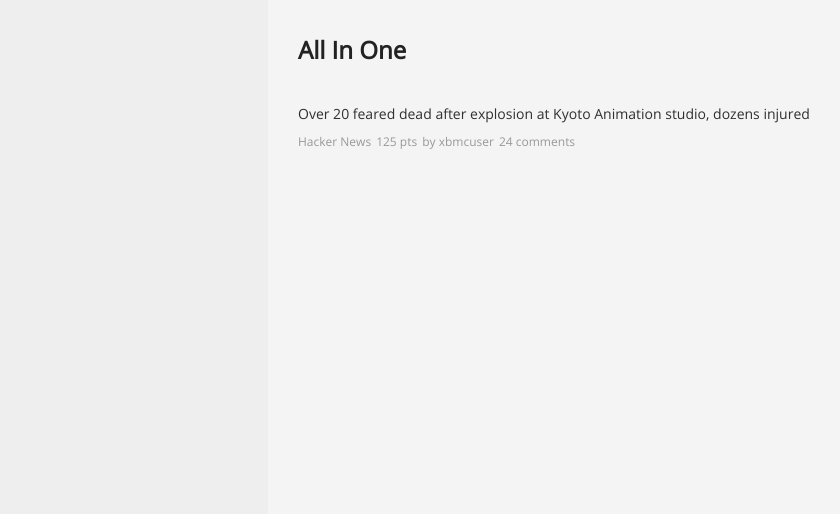
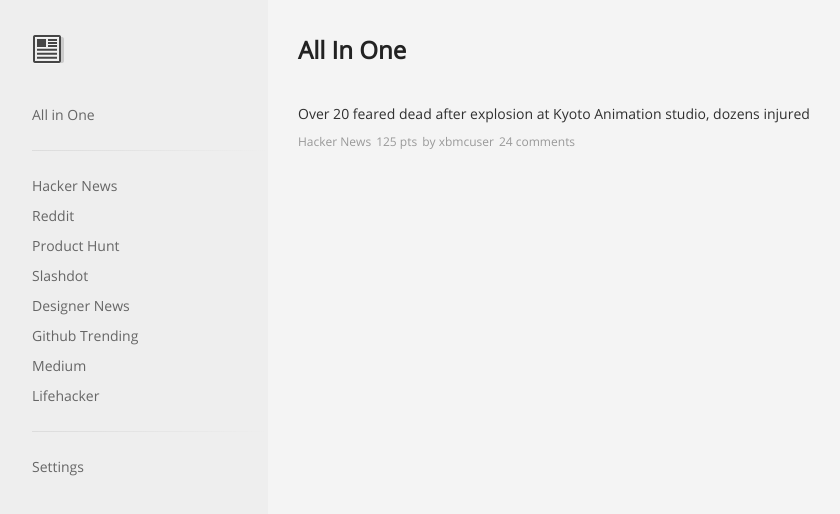
Before and after one commit to andersonmfjr/react-readerone-clone, a React app: page / in a window 1280 px wide. Shown: the top 514 px of the page, without its empty margins (52-892 px from the left). Built offline with nearby package versions, Linux system fonts and the light colour scheme.

Commit message:
:rocket: Add Sidebar List Items

```diff
--- a/src/components/Sidebar/index.js
+++ b/src/components/Sidebar/index.js
@@ -1,7 +1,16 @@
 import React from 'react';
+import SidebarList from '../SiderbarList';
 
-import { Container } from './styles';
+import icon from '../../../public/favicon.png';
+import { Container, Logo } from './styles';
 
-const Sidebar = () => <Container />;
+const Sidebar = () => (
+  <Container>
+    <Logo>
+      <img src={icon} alt="Reader One's Logo" />
+    </Logo>
+    <SidebarList />
+  </Container>
+);
 
 export default Sidebar;
--- a/src/components/Sidebar/styles.js
+++ b/src/components/Sidebar/styles.js
@@ -10,3 +10,14 @@ export const Container = styled.aside`
   position: fixed;
   padding-left: 5%;
 `;
+
+export const Logo = styled.div`
+  height: 100px;
+  margin-left: 18px;
+  padding-top: 30px;
+  opacity: 0.7;
+
+  & img {
+    border: 0;
+  }
+`;
--- /dev/null
+++ b/src/components/SiderbarList/index.js
@@ -0,0 +1,57 @@
+import React from 'react';
+
+import { Container, Item, Divider } from './styles';
+
+const list = [
+  {
+    id: 'all',
+    name: 'All in One',
+  },
+  {
+    id: 'all',
+    name: 'Hacker News',
+  },
+  {
+    id: 'all',
+    name: 'Reddit',
+  },
+  {
+    id: 'all',
+    name: 'Product Hunt',
+  },
+  {
+    id: 'all',
+    name: 'Slashdot',
+  },
+  {
+    id: 'all',
+    name: 'Designer News',
+  },
+  {
+    id: 'all',
+    name: 'Github Trending',
+  },
+  {
+    id: 'all',
+    name: 'Medium',
+  },
+  {
+    id: 'all',
+    name: 'Lifehacker',
+  },
+];
+
+const SiderbarList = () => (
+  <Container>
+    {list.map((item, index) => (
+      <>
+        <Item key={item.id}>{item.name}</Item>
+        {index === 0 ? <Divider /> : ''}
+      </>
+    ))}
+    <Divider />
+    <Item>Settings</Item>
+  </Container>
+);
+
+export default SiderbarList;
--- /dev/null
+++ b/src/components/SiderbarList/styles.js
@@ -0,0 +1,23 @@
+import styled from 'styled-components';
+
+export const Container = styled.ul`
+  margin-left: 20px;
+  text-align: left;
+`;
+
+export const Item = styled.li`
+  width: 100%;
+  line-height: 30px;
+  font-size: 14px;
+  list-style: none;
+  cursor: pointer;
+  position: relative;
+  font-weight: ${props => (props.active ? 'bold' : 'normal')};
+`;
+
+export const Divider = styled.li`
+  margin: 20px 0;
+  height: 1px;
+  background: linear-gradient(to right, #dcdcdc, rgba(220, 220, 220, 0));
+  list-style: none;
+`;
```
